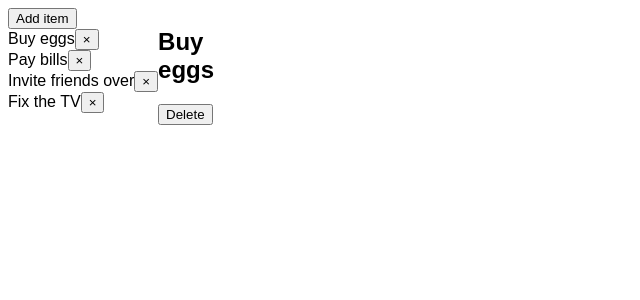
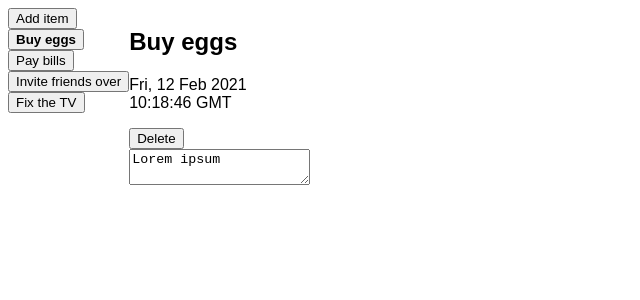
Before and after one commit to jacob-ruiz/editor-v3, a React (Create React App) app: page / in a window 1280 px wide. Shown: the top 300 px of the page, without its empty margins (0-640 px from the left). Built offline with nearby package versions, Linux system fonts and the light colour scheme.

Commit message:
some document editing added

```diff
--- a/src/App.js
+++ b/src/App.js
@@ -7,31 +7,55 @@ import './styles.css';
 
 // https://reactjs.org/tutorial/tutorial.html
 
+/*
+- Active item = 0
+- Delete item 1
+-
+*/
+
 export default function App() {
   const [items, setItems] = useState([
-    { id: uuid(), text: 'Buy eggs' },
-    { id: uuid(), text: 'Pay bills' },
-    { id: uuid(), text: 'Invite friends over' },
-    { id: uuid(), text: 'Fix the TV' },
+    {
+      id: uuid(),
+      title: 'Buy eggs',
+      body: 'Lorem ipsum',
+      lastUpdated: new Date(Date.now()),
+    },
+    {
+      id: uuid(),
+      title: 'Pay bills',
+      body: 'Lorem ipsum',
+      lastUpdated: new Date(Date.now()),
+    },
+    {
+      id: uuid(),
+      title: 'Invite friends over',
+      body: 'Lorem ipsum',
+      lastUpdated: new Date(Date.now()),
+    },
+    {
+      id: uuid(),
+      title: 'Fix the TV',
+      body: 'Lorem ipsum',
+      lastUpdated: new Date(Date.now()),
+    },
   ]);
   const [showDoc, setShowDoc] = useState(true);
 
   const [activeItem, setActiveItem] = useState(items[0]);
-  useEffect(() => {
-    setActiveItem(items[0]);
-    setShowDoc(true);
-  }, [items]);
 
   function addItem() {
     // const text = prompt('Enter some text');
-    const text = 'New Document';
-    if (text) {
-      setItems((items) => [{ id: uuid(), text }, ...items]);
+    const title = 'New Document';
+    if (title) {
+      setItems((items) => [{ id: uuid(), title }, ...items]);
     }
+    setActiveItem(items[0]);
   }
 
   function removeItem(id) {
     setItems((items) => items.filter((item) => item.id !== id));
+    setActiveItem(items[0]);
   }
 
   function updateActiveItem(id) {
@@ -41,18 +65,39 @@ export default function App() {
     setActiveItem(newItem);
   }
 
+  function handleDocumentBodyEdit(e) {
+    const newItems = items.map((item) => {
+      if (item.id === activeItem.id) {
+        let updatedItem = { ...item };
+        updatedItem.body = e.target.value;
+        updatedItem.lastUpdated = new Date(Date.now());
+        console.log(e.target.value);
+        return updatedItem;
+      } else {
+        return item;
+      }
+    });
+    setItems(newItems);
+  }
+
   return (
     <div className="App">
       <div className="leftPanel">
         <button onClick={addItem}>Add item</button>
         <div>
           <TransitionGroup className="todo-list">
-            {items.map(({ id, text }) => (
+            {items.map(({ id, title }) => (
               <CSSTransition key={id} timeout={500} classNames="item">
-                <div onClick={() => updateActiveItem(id)}>
-                  {text}
-                  <button onClick={() => removeItem(id)}>&times;</button>
-                </div>
+                <button
+                  style={{
+                    fontWeight: activeItem.id === id ? 'bold' : 'normal',
+                    cursor: 'pointer',
+                    display: 'block',
+                  }}
+                  onClick={() => updateActiveItem(id)}
+                >
+                  {title}
+                </button>
               </CSSTransition>
             ))}
           </TransitionGroup>
@@ -63,7 +108,7 @@ export default function App() {
       <div className="center-panel">
         <div className="doc-container">
           <TransitionGroup className="doc-page">
-            {items.map(({ id, text }) => {
+            {items.map(({ id, title }) => {
               if (id === activeItem.id) {
                 return (
                   <CSSTransition
@@ -72,12 +117,21 @@ export default function App() {
                     timeout={1000}
                     classNames="doc"
                     unmountOnExit
-                    onEntered={() => console.log('entered')}
+                    onEntered={() => {
+                      console.log('entered');
+                    }}
                     onEnter={() => console.log('enter')}
-                    onExited={() => console.log('exited')}
+                    onExit={() => console.log('exit')}
+                    onExited={() => {
+                      console.log('exited');
+                      if (activeItem.id !== id) {
+                        setActiveItem(items[0]);
+                      }
+                    }}
                   >
                     <div className="doc-content">
-                      <h2>{activeItem.text}</h2>
+                      <h2>{activeItem.title}</h2>
+                      <p>{activeItem.lastUpdated.toGMTString()}</p>
                       <button
                         onClick={() => {
                           removeItem(activeItem.id);
@@ -86,6 +140,14 @@ export default function App() {
                       >
                         Delete
                       </button>
+                      <textarea
+                        name="body"
+                        id="body"
+                        value={activeItem.body}
+                        onChange={(e) => handleDocumentBodyEdit(e)}
+                      >
+                        {activeItem.body}
+                      </textarea>
                     </div>
                   </CSSTransition>
                 );
--- a/src/styles.css
+++ b/src/styles.css
@@ -2,6 +2,10 @@
   font-family: sans-serif;
   display: flex;
   flex-direction: row;
+}
+
+button {
+  cursor: pointer;
 }
 
 .remove-btn {
```
